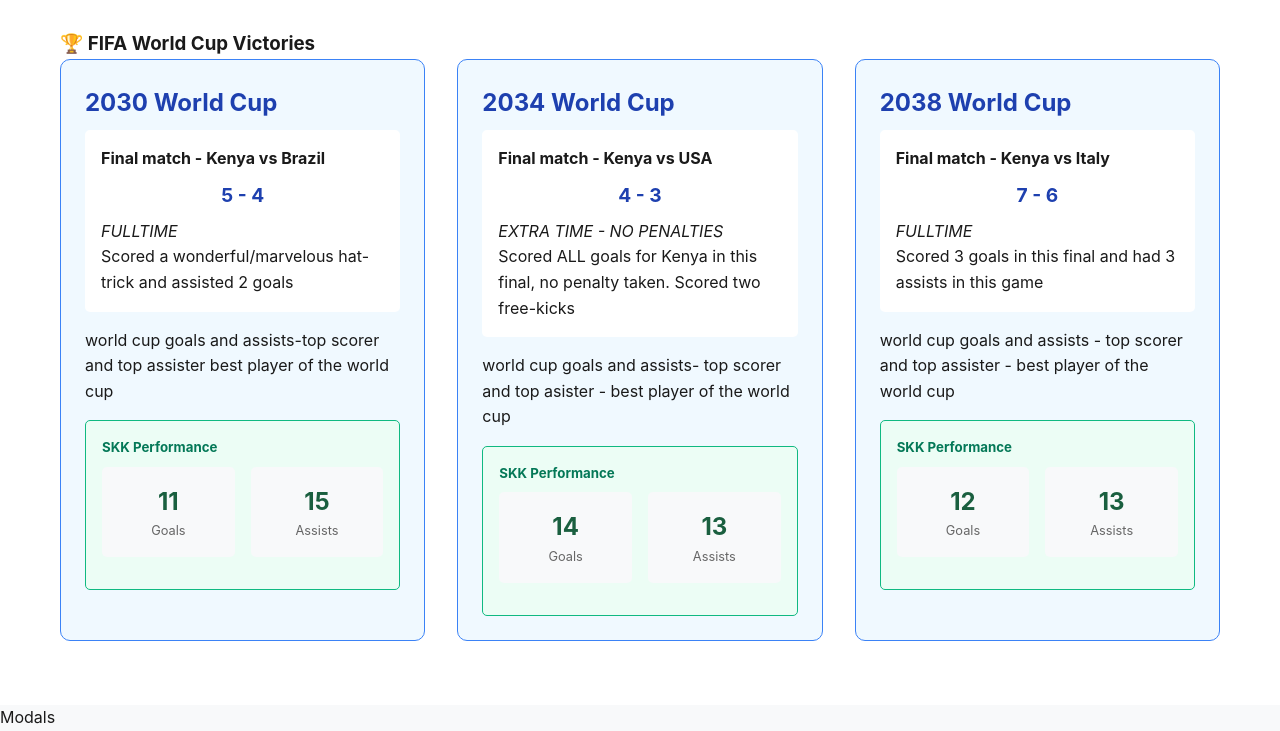
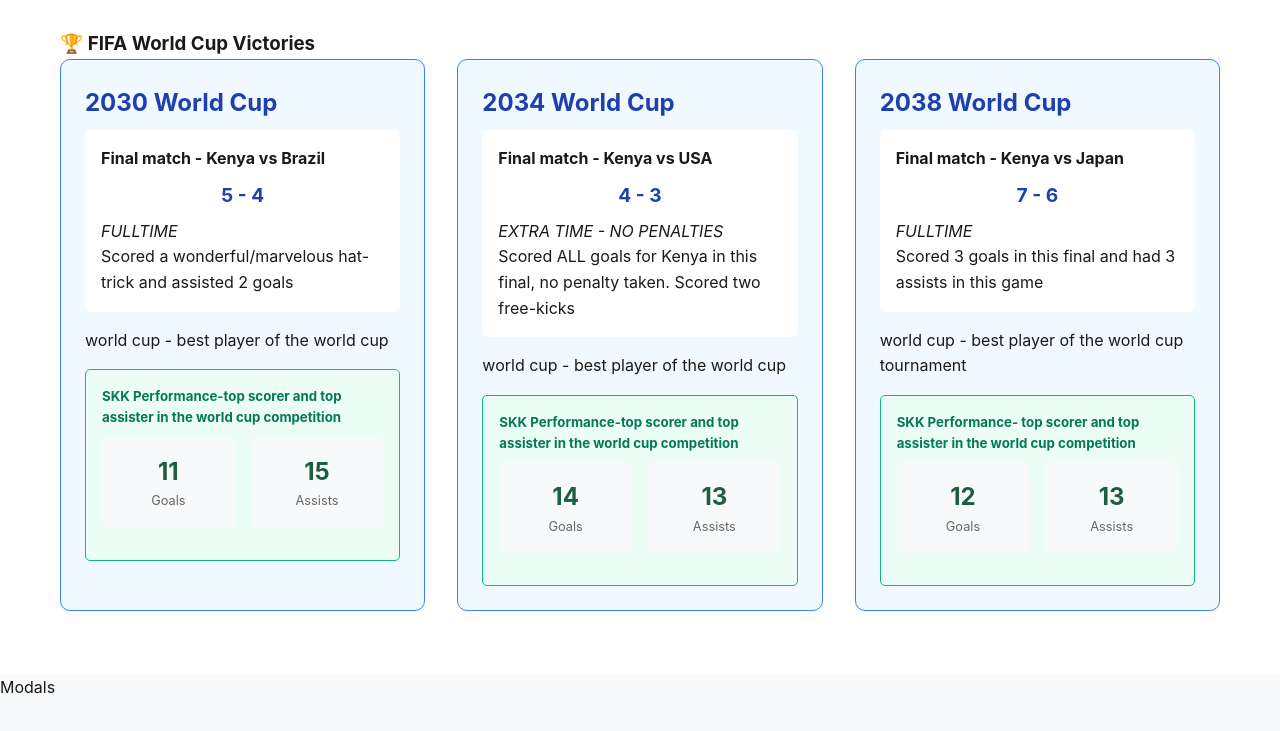
Before and after one commit to Kabagekamau/LIFE.github.io, a plain HTML site: page index.html in a window 1280 px wide. Shown: the part 3855-4586 px from the top of the page. After the commit the page ends 4556 px from the top, so only its background shows below. Drawn offline with Linux system fonts and the light colour scheme.

Commit message:
Update index.html

```diff
--- a/index.html
+++ b/index.html
@@ -826,9 +826,9 @@
                         </div>
 
 
-                            world cup goals and assists-top scorer and top assister best player of the world cup
+                            world cup - best player of the world cup
                         <div class="skk-performance">
-                            <h5>SKK Performance</h5>
+                            <h5>SKK Performance-top scorer and top assister in the world cup competition </h5>
                             <div class="club-stats">
                                 <div class="club-stat">
                                     <div class="club-stat-number">11</div>
@@ -852,9 +852,9 @@
                         </div>
 
 
-                            world cup goals and assists- top scorer and top asister - best player of the world cup
+                            world cup - best player of the world cup
                         <div class="skk-performance">
-                            <h5>SKK Performance</h5>
+                            <h5>SKK Performance-top scorer and top assister in the world cup competition</h5>
                             <div class="club-stats">
                                 <div class="club-stat">
                                     <div class="club-stat-number">14</div>
@@ -871,15 +871,15 @@
                     <div class="world-cup-card">
                         <div class="world-cup-year">2038 World Cup</div>
                         <div class="world-cup-final">
-                            <strong>Final match - Kenya vs Italy</strong>
+                            <strong>Final match - Kenya vs Japan</strong>
                             <div class="world-cup-score"> 7 - 6 </div>
                             <p><em> FULLTIME </em></p>
                             Scored 3 goals in this final and had 3 assists in this game
                         </div>
 
-                            world cup goals and assists - top scorer and top assister - best player of the world cup
+                            world cup  - best player of the world cup tournament
                         <div class="skk-performance">
-                            <h5>SKK Performance</h5>
+                            <h5>SKK Performance- top scorer and top assister in the world cup competition</h5>
                             <div class="club-stats">
                                 <div class="club-stat">
                                     <div class="club-stat-number">12</div>
```
